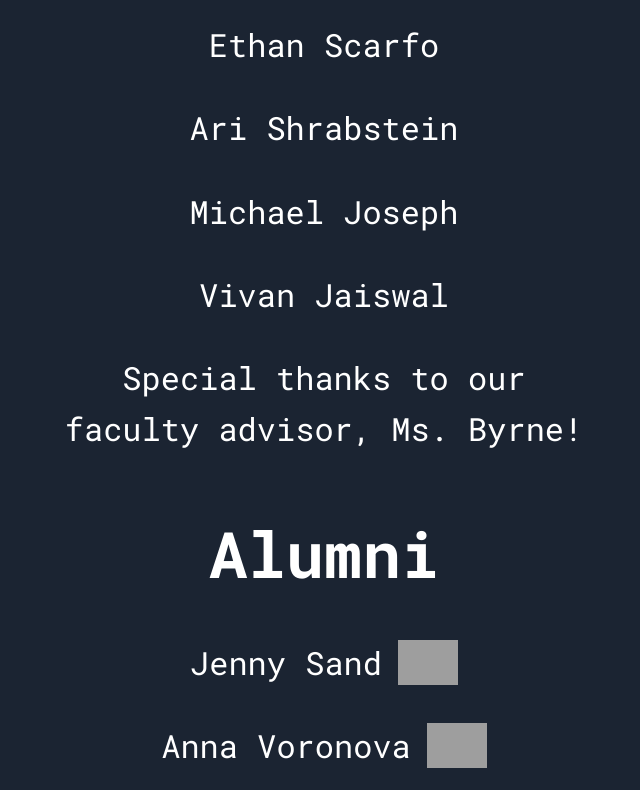
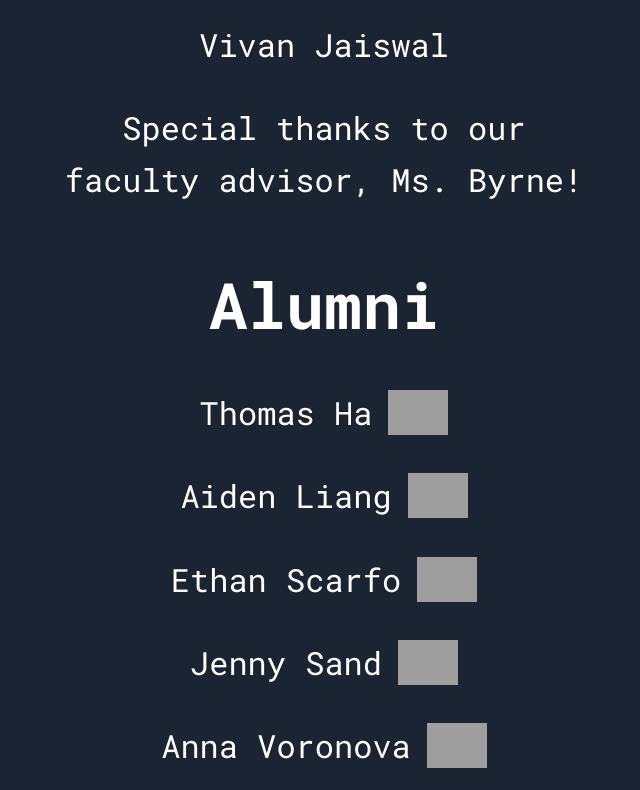
Before and after one commit to sharoncyber/sharoncyber.github.io, a plain HTML site: page index.html in a window 1280 px wide. Shown: the part 2664-3454 px from the top of the page, without its empty margins (316-956 px from the left). Drawn offline with Linux system fonts and the light colour scheme; grey boxes are pictures that could not be loaded.

Commit message:
Update current members and alumni in index.html

```diff
--- a/index.html
+++ b/index.html
@@ -60,20 +60,20 @@
             <section>
                 <h2>Current Members</h2>
                 <p class="member">
-                    Thomas Ha
+                    Nathan Pitha
                     <img
                         alt="CAPTAIN"
                         src="https://img.shields.io/badge/captain-purple?style=for-the-badge"
                         height="45"
                     />
                     <img
-                        alt="WINDOWS"
-                        src="https://img.shields.io/badge/windows%20lead-blue?style=for-the-badge"
+                        alt="CISCO"
+                        src="https://img.shields.io/badge/cisco%20lead-maroon?style=for-the-badge"
                         height="45"
                     />
                 </p>
                 <p class="member">
-                    Aiden Liang
+                    Ari Shrabstein
                     <img
                         alt="CAPTAIN"
                         src="https://img.shields.io/badge/captain-purple?style=for-the-badge"
@@ -83,19 +83,15 @@
                         alt="LINUX"
                         src="https://img.shields.io/badge/linux%20lead-chocolate?style=for-the-badge"
                         height="45"
-                    />
-                </p>
+                    /></p>
                 <p class="member">
-                    Nathan Pitha
+                    Michael Joseph
                     <img
-                        alt="CISCO"
-                        src="https://img.shields.io/badge/cisco%20lead-maroon?style=for-the-badge"
+                        alt="WINDOWS"
+                        src="https://img.shields.io/badge/windows%20lead-blue?style=for-the-badge"
                         height="45"
                     />
                 </p>
-                <p class="member">Ethan Scarfo</p>
-                <p class="member">Ari Shrabstein</p>
-                <p class="member">Michael Joseph</p>
                 <p class="member">Vivan Jaiswal</p>
                 <p class="member">
                     Special thanks to our <br />
@@ -104,6 +100,30 @@
             </section>
             <section>
                 <h2>Alumni</h2>
+                <p class="member">
+                    Thomas Ha
+                    <img
+                        alt="BROWN"
+                        src="https://img.shields.io/badge/SHS%20'26-BROWN%20'30-381c00?style=for-the-badge"
+                        height="45"
+                    />
+                </p>
+                <p class="member">
+                    Aiden Liang
+                    <img
+                        alt="CMU"
+                        src="https://img.shields.io/badge/SHS%20'26-CMU%20'30-c41230?style=for-the-badge"
+                        height="45"
+                    />
+                </p>
+                <p class="member">
+                    Ethan Scarfo
+                    <img
+                        alt="BROWN"
+                        src="https://img.shields.io/badge/SHS%20'26-BROWN%20'30-381c00?style=for-the-badge"
+                        height="45"
+                    />
+                </p>
                 <p class="member">
                     Jenny Sand
                     <img
@@ -184,7 +204,7 @@
 
         <footer>
             <p class="copyright">
-                &copy; 2025 Sharon High School Cybersecurity Club<br />
+                &copy; 2026 Sharon High School Cybersecurity Club<br />
                 <a
                     href="https://github.com/sharoncyber/"
                     style="color: white; text-decoration: none"
```
